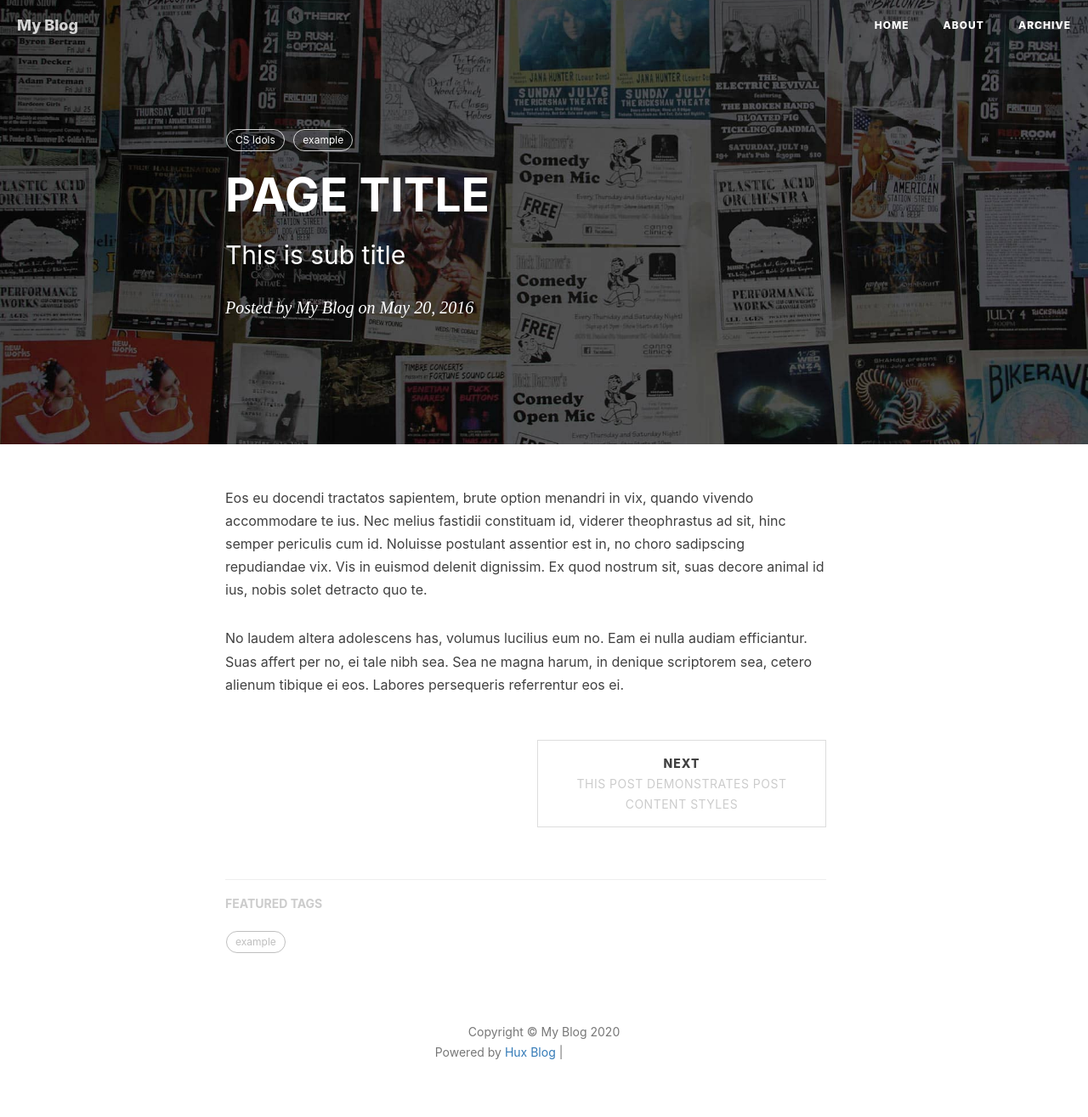
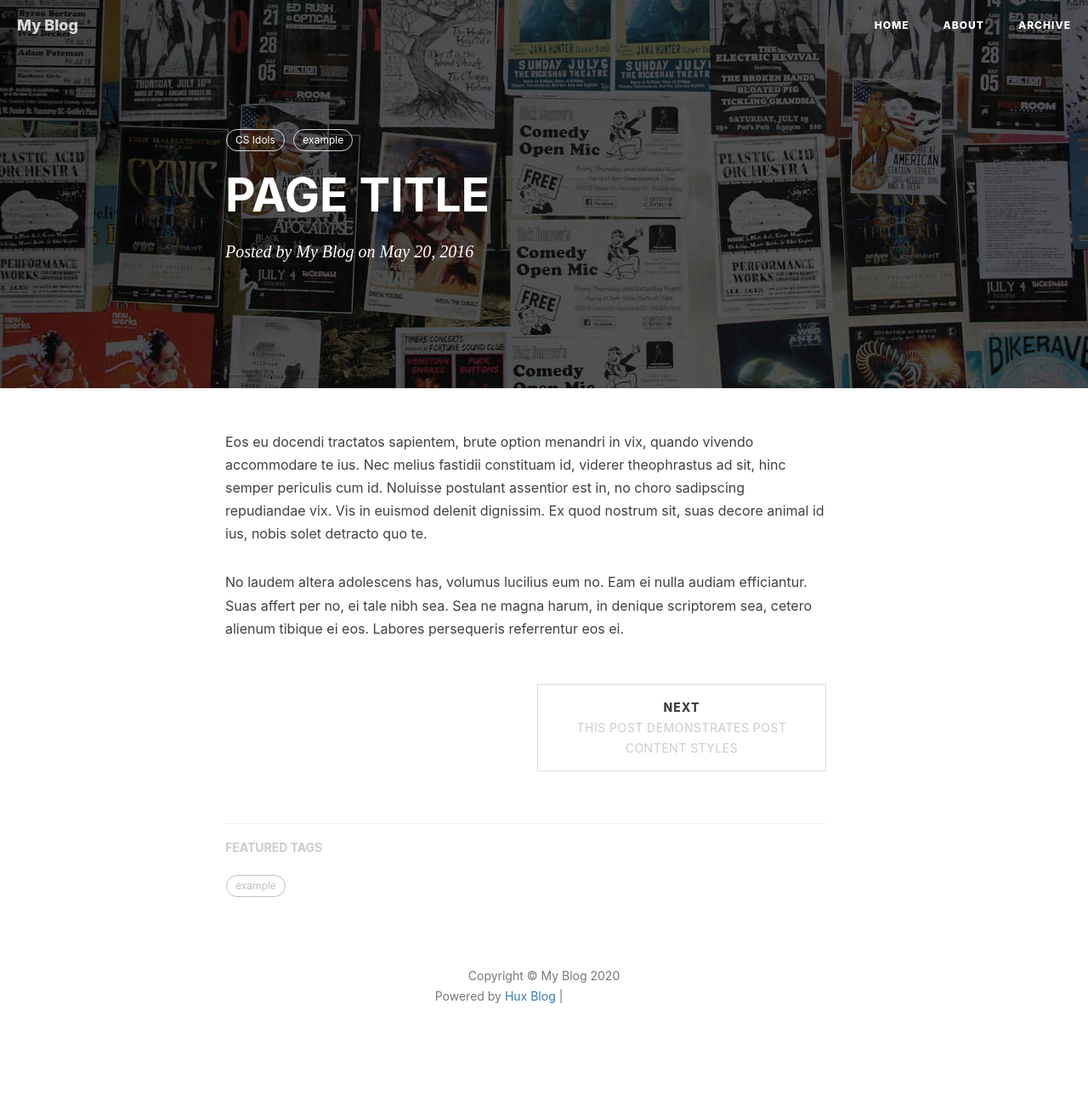
Before and after one commit to f23505106/f23505106.github.io, a Jekyll site: the page built from _posts/2016-05-20-example.md, in a window 1280 px wide. Shown: the whole page at 85% size. Built offline with Jekyll 4.4.1, drawn with Linux system fonts in a browser that asks for light colours; nearby versions of some CDN libraries; comment, search, counter and statistics services are not loaded; after the commit the page ends 1249 px from its top, so only the background shows below that.

Commit message:
archive bg img12

```diff
--- a/_posts/2016-05-20-example.md
+++ b/_posts/2016-05-20-example.md
@@ -1,7 +1,6 @@
 ---
 layout: post
 title: "PAGE TITLE"
-subtitle: This is sub title
 categories: [abc,junk]
 permalink: /example
 tags:
```
